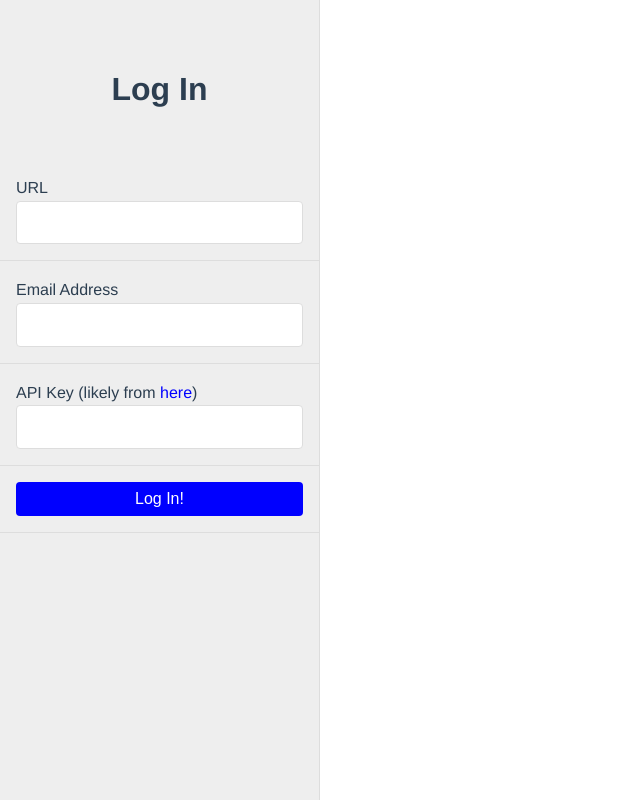
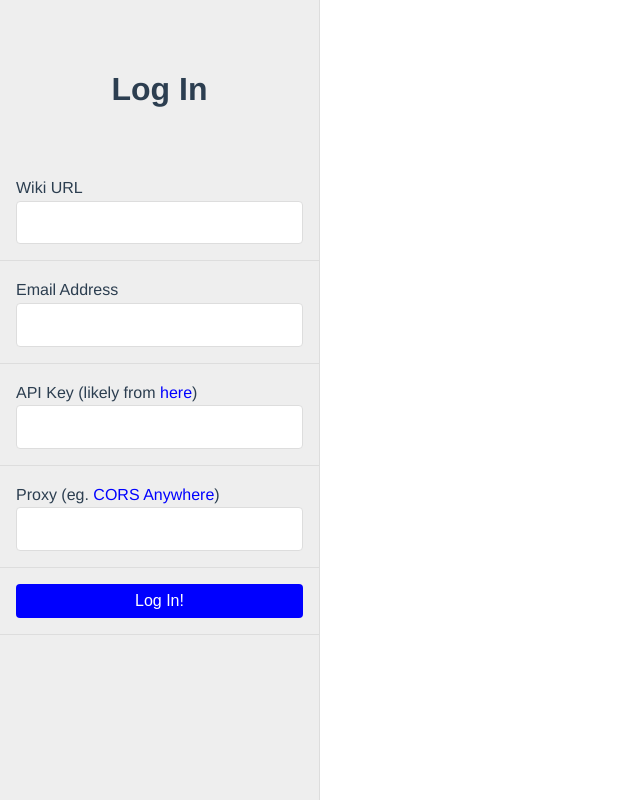
Before and after one commit to dallasread/fastfluence, a Vue app: page / in a window 1280 px wide. Shown: the whole page, without its empty margins (0-640 px from the left). Built offline with nearby package versions, Linux system fonts and the light colour scheme.

Commit message:
Proxy URL

```diff
--- a/src/components/App.vue
+++ b/src/components/App.vue
@@ -53,9 +53,10 @@ export default {
     },
 
     logOut () {
-      this.setLocalPages([])
-      this.localStore.removeItem('auth').then(() => {
-        window.location.reload()
+      this.localStore.removeItem('pages').then(() => {
+        this.localStore.removeItem('auth').then(() => {
+          window.location.reload()
+        })
       })
     },
 
@@ -100,9 +101,12 @@ export default {
 
     fetch (path, done) {
       var auth = btoa(`${this.user.email}:${this.user.password}`)
+      var proxy = this.user.proxy || ''
+
+      if (proxy) { proxy = `${proxy.replace(/\/$/, '')}/` }
 
       return new Promise((resolve, reject) => {
-        fetch(`https://thawing-brushlands-90182.herokuapp.com/${this.user.url}/rest/api${path}`, {
+        fetch(`${proxy}${this.user.url}/rest/api${path}`, {
           headers: {
             Authorization: `Basic ${auth}`
           }
--- a/src/components/Authenticated.vue
+++ b/src/components/Authenticated.vue
@@ -103,6 +103,12 @@ export default {
             font-size: inherit;
             border: 0;
           }
+
+          a {
+            display: inline-block;
+            color: blue;
+            padding: 0;
+          }
         }
 
         label {
--- a/src/components/Login.vue
+++ b/src/components/Login.vue
@@ -9,7 +9,7 @@
         <form v-on:submit="logIn(user)">
           <ul>
             <li class="field">
-              <label>URL</label>
+              <label>Wiki URL</label>
               <input type="url" v-model="user.url">
             </li>
             <li class="field">
@@ -19,6 +19,10 @@
             <li class="field">
               <label>API Key (likely from <a href="https://id.atlassian.com/manage-profile/security/api-tokens" target="_blank" class="inline">here</a>)</label>
               <input type="password" v-model="user.password">
+            </li>
+            <li class="field">
+              <label>Proxy (eg. <a href="https://github.com/Rob--W/cors-anywhere" target="_blank">CORS Anywhere</a>)</label>
+              <input type="url" v-model="user.proxy">
             </li>
             <li class="actions">
               <button>Log In!</button>
```
